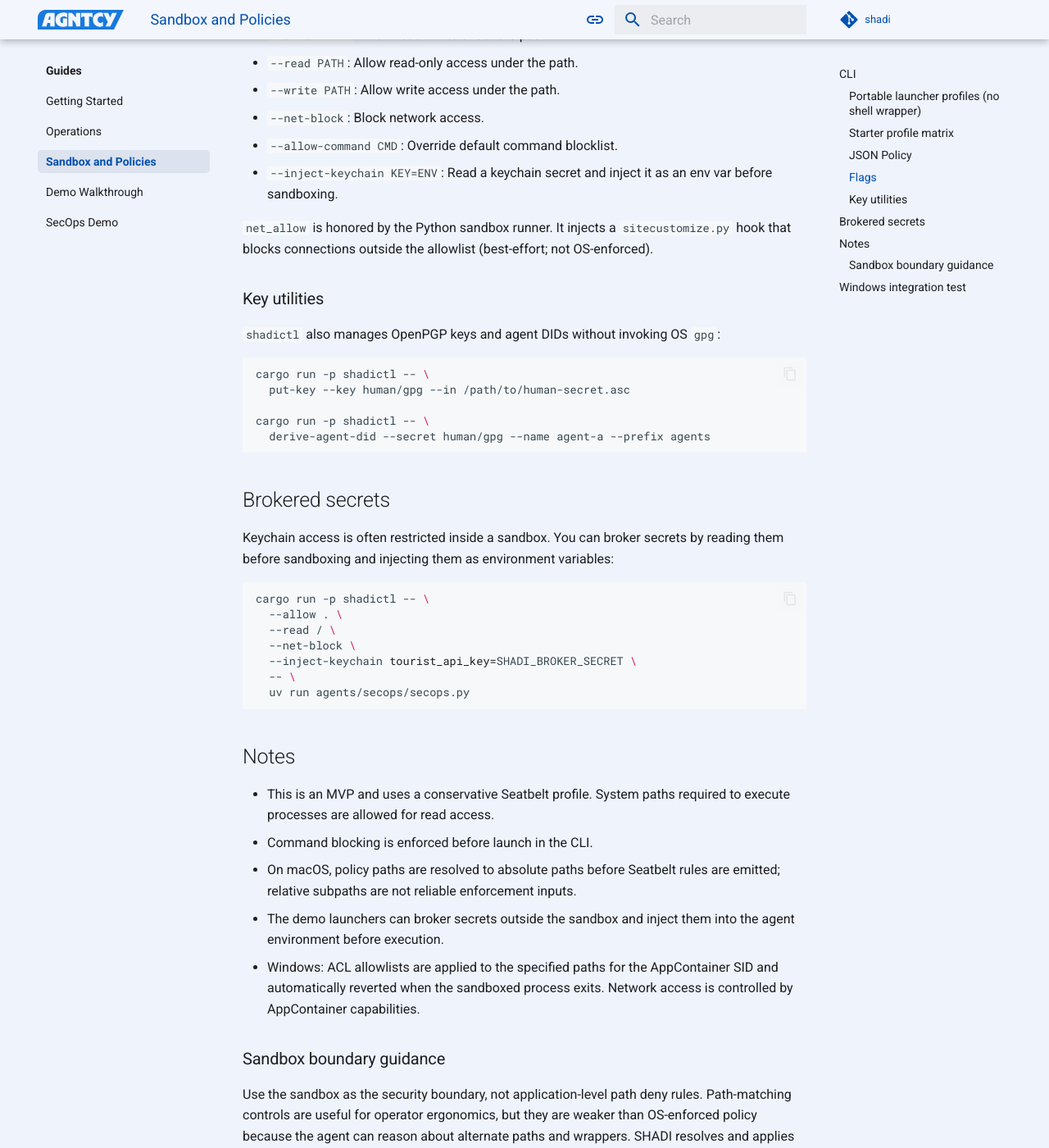
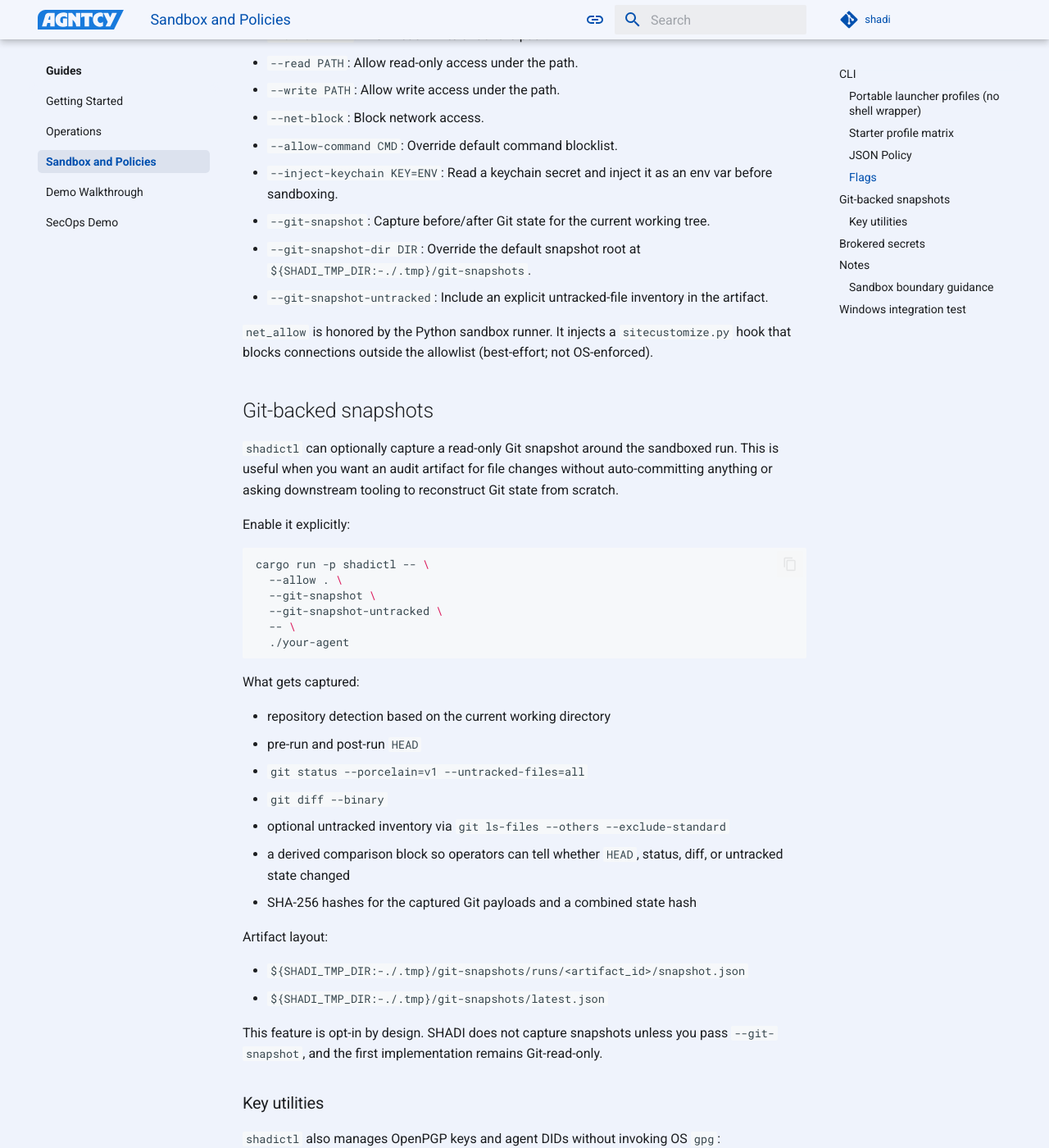
Before and after one commit to agntcy/shadi, an MkDocs documentation site: the page built from docs/sandbox.md, in a window 1280 px wide and 1400 px high, scrolled down 1946 px. Shown: the whole window at 82% size. Built offline with MkDocs 1.6.1 and Material for MkDocs 9.7.7, drawn with Linux system fonts in a browser that asks for light colours; comment, search, counter and statistics services are not loaded; some of the changed text lies outside the part shown.

Commit message:
docs: add git snapshot documentation
Signed-off-by: Luca Muscariello <muscariello@ieee.org>

````diff
--- a/docs/sandbox.md
+++ b/docs/sandbox.md
@@ -82,8 +82,48 @@ Profile defaults are applied first, then policy file values, then CLI flags.
 - `--net-block`: Block network access.
 - `--allow-command CMD`: Override default command blocklist.
 - `--inject-keychain KEY=ENV`: Read a keychain secret and inject it as an env var before sandboxing.
+- `--git-snapshot`: Capture before/after Git state for the current working tree.
+- `--git-snapshot-dir DIR`: Override the default snapshot root at `${SHADI_TMP_DIR:-./.tmp}/git-snapshots`.
+- `--git-snapshot-untracked`: Include an explicit untracked-file inventory in the artifact.
 
 `net_allow` is honored by the Python sandbox runner. It injects a `sitecustomize.py` hook that blocks connections outside the allowlist (best-effort; not OS-enforced).
+
+## Git-backed snapshots
+
+`shadictl` can optionally capture a read-only Git snapshot around the sandboxed
+run. This is useful when you want an audit artifact for file changes without
+auto-committing anything or asking downstream tooling to reconstruct Git state
+from scratch.
+
+Enable it explicitly:
+
+```bash
+cargo run -p shadictl -- \
+  --allow . \
+  --git-snapshot \
+  --git-snapshot-untracked \
+  -- \
+  ./your-agent
+```
+
+What gets captured:
+
+- repository detection based on the current working directory
+- pre-run and post-run `HEAD`
+- `git status --porcelain=v1 --untracked-files=all`
+- `git diff --binary`
+- optional untracked inventory via `git ls-files --others --exclude-standard`
+- a derived comparison block so operators can tell whether `HEAD`, status,
+  diff, or untracked state changed
+- SHA-256 hashes for the captured Git payloads and a combined state hash
+
+Artifact layout:
+
+- `${SHADI_TMP_DIR:-./.tmp}/git-snapshots/runs/<artifact_id>/snapshot.json`
+- `${SHADI_TMP_DIR:-./.tmp}/git-snapshots/latest.json`
+
+This feature is opt-in by design. SHADI does not capture snapshots unless you
+pass `--git-snapshot`, and the first implementation remains Git-read-only.
 
 ### Key utilities
 `shadictl` also manages OpenPGP keys and agent DIDs without invoking OS `gpg`:
@@ -115,6 +155,7 @@ cargo run -p shadictl -- \
 - This is an MVP and uses a conservative Seatbelt profile. System paths required
   to execute processes are allowed for read access.
 - Command blocking is enforced before launch in the CLI.
+- Git snapshots are metadata capture only. They do not commit, stage, or rewrite Git history.
 - On macOS, policy paths are resolved to absolute paths before Seatbelt rules are emitted; relative subpaths are not reliable enforcement inputs.
 - The demo launchers can broker secrets outside the sandbox and inject them into the agent environment before execution.
 - Windows: ACL allowlists are applied to the specified paths for the AppContainer
````
Also changed, not shown: README.md (+28 -3 lines), docs/operations.md (+3 -1 lines).
